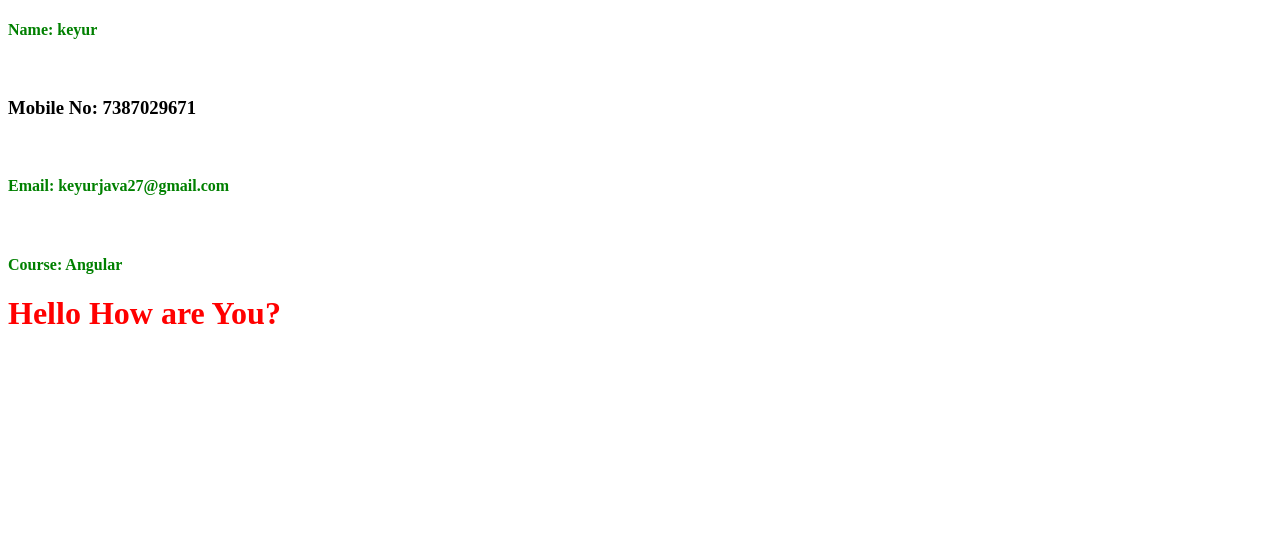
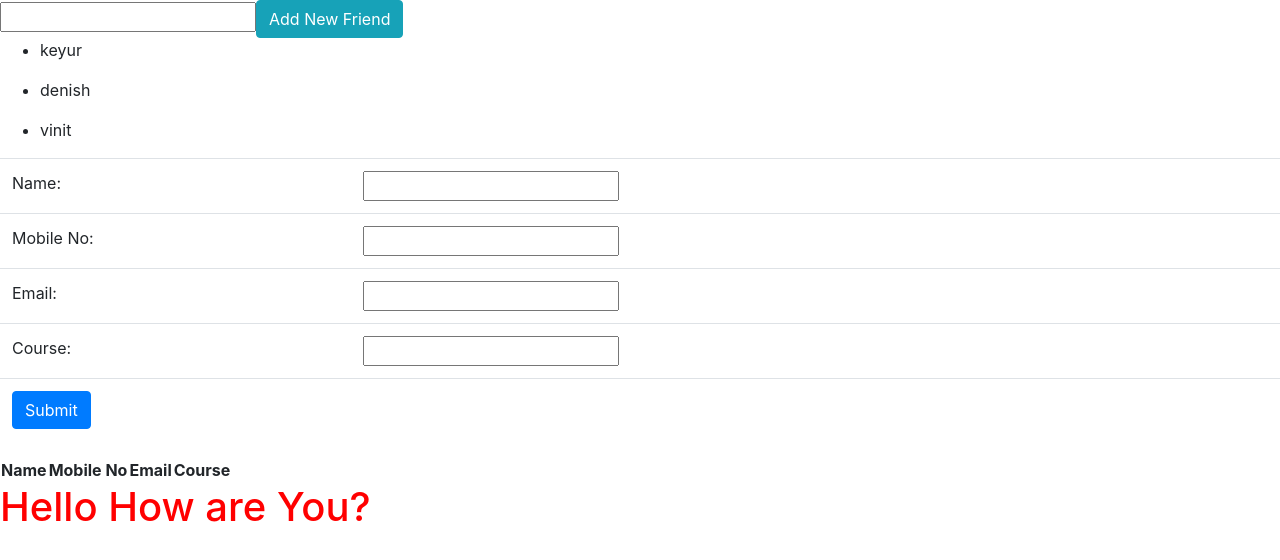
Before and after one commit to keyur2714/AngularClasses, an Angular app in the folder IMS/: page / in a window 1280 px wide. Shown: the top 560 px of the page. Built offline with nearby package versions, Linux system fonts and the light colour scheme.

Commit message:
updated IMS

```diff
--- a/IMS/package.json
+++ b/IMS/package.json
@@ -21,6 +21,7 @@
     "@angular/platform-browser": "^4.0.0",
     "@angular/platform-browser-dynamic": "^4.0.0",
     "@angular/router": "^4.0.0",
+    "bootstrap": "^4.0.0-alpha.6",
     "core-js": "^2.4.1",
     "rxjs": "^5.1.0",
     "zone.js": "^0.8.4"
--- a/IMS/src/app/inquiry/inquiry.component.html
+++ b/IMS/src/app/inquiry/inquiry.component.html
@@ -1,8 +1,48 @@
-<h4>Name: {{name}}</h4>
-<br/>
-<h3>Mobile No: {{mobileNo}}</h3>
-<br/>
-<h4>Email: {{email}}</h4>
-<br/>
-<h4>Course: {{course}}</h4>
+<input type="text" #friendName />
+<button class="btn btn-info" (click)="addNewFriend(friendName.value)">Add New Friend</button>
+<ul *ngFor="let name of friendsName">
+    <li>{{name}}</li>
+</ul>
+
+
+
+
+<table class="table" align=center>
+    <tr>
+        <td>Name:</td>
+        <td><input type=text #name /></td>
+    </tr>
+    <tr>
+        <td>Mobile No:</td>
+        <td><input type=text #mobileNo /></td>
+    </tr>
+    <tr>
+        <td>Email:</td>
+        <td><input type=text #email /></td>
+    </tr>
+    <tr>
+        <td>Course:</td>
+        <td><input type=text #course /></td>
+    </tr>
+    <tr>
+        <td colspan="2">
+            <button class="btn btn-primary" type="button" (click)="saveInquiry(name.value,mobileNo.value,email.value,course.value)">Submit</button>
+        </td>
+    </tr>
+</table>
+
+<table class="table-hover">
+    <tr>
+        <th>Name</th>
+        <th>Mobile No</th>
+        <th>Email</th>
+        <th>Course</th>
+    </tr>
+    <tr *ngFor="let inquir of inquiryList">
+        <td>{{inquir.name}}</td>
+        <td>{{inquir.mobileNo}}</td>
+        <td>{{inquir.email}}</td>
+        <td>{{inquir.course}}</td>
+    </tr>
+</table>
 <app-message></app-message>
--- a/IMS/src/app/inquiry/inquiry.component.ts
+++ b/IMS/src/app/inquiry/inquiry.component.ts
@@ -1,4 +1,5 @@
-import { Component, OnInit } from '@angular/core';
+import { Component, OnInit,ViewChild,ElementRef } from '@angular/core';
+import { Inquiry } from './inquiry';
 
 @Component({
   selector: 'app-inquiry',
@@ -7,14 +8,32 @@ import { Component, OnInit } from '@angular/core';
 })
 export class InquiryComponent implements OnInit {
 
-  name:string = "keyur";
-  mobileNo:string = "7387029671";
-  email:string="keyurjava27@gmail.com";
-  course:string="Angular";
+  //Old way
+  //inquiry = {name:"",mobileNo:"",email:"",course:""};
+  friendsName : string[] = ["keyur","denish","vinit"];
+  inquiryList : Inquiry[] = [];
+  inquiry : Inquiry = new Inquiry();
+
+  @ViewChild("name")
+  name:ElementRef;
 
   constructor() { }
 
   ngOnInit() {
   }
 
+  saveInquiry(name:string,mobileNo:string,email:string,course:string){
+    console.log("Hello:"+ name);
+    console.log(this.name.nativeElement.value);
+    this.inquiry.name = name;
+    this.inquiry.mobileNo = mobileNo;
+    this.inquiry.email = email;
+    this.inquiry.course = course;
+    this.inquiryList.push(this.inquiry);
+    this.name.nativeElement.value = '';
+  }
+  addNewFriend(friendName){
+    console.log(friendName);
+    this.friendsName.push(friendName);
+  }
 }
--- /dev/null
+++ b/IMS/src/app/inquiry/inquiry.ts
@@ -0,0 +1,6 @@
+export class Inquiry{
+    public name:string;
+    public mobileNo:string;
+    public email:string;
+    public course:string;
+}
```
Also changed, not shown: IMS/.angular-cli.json.
